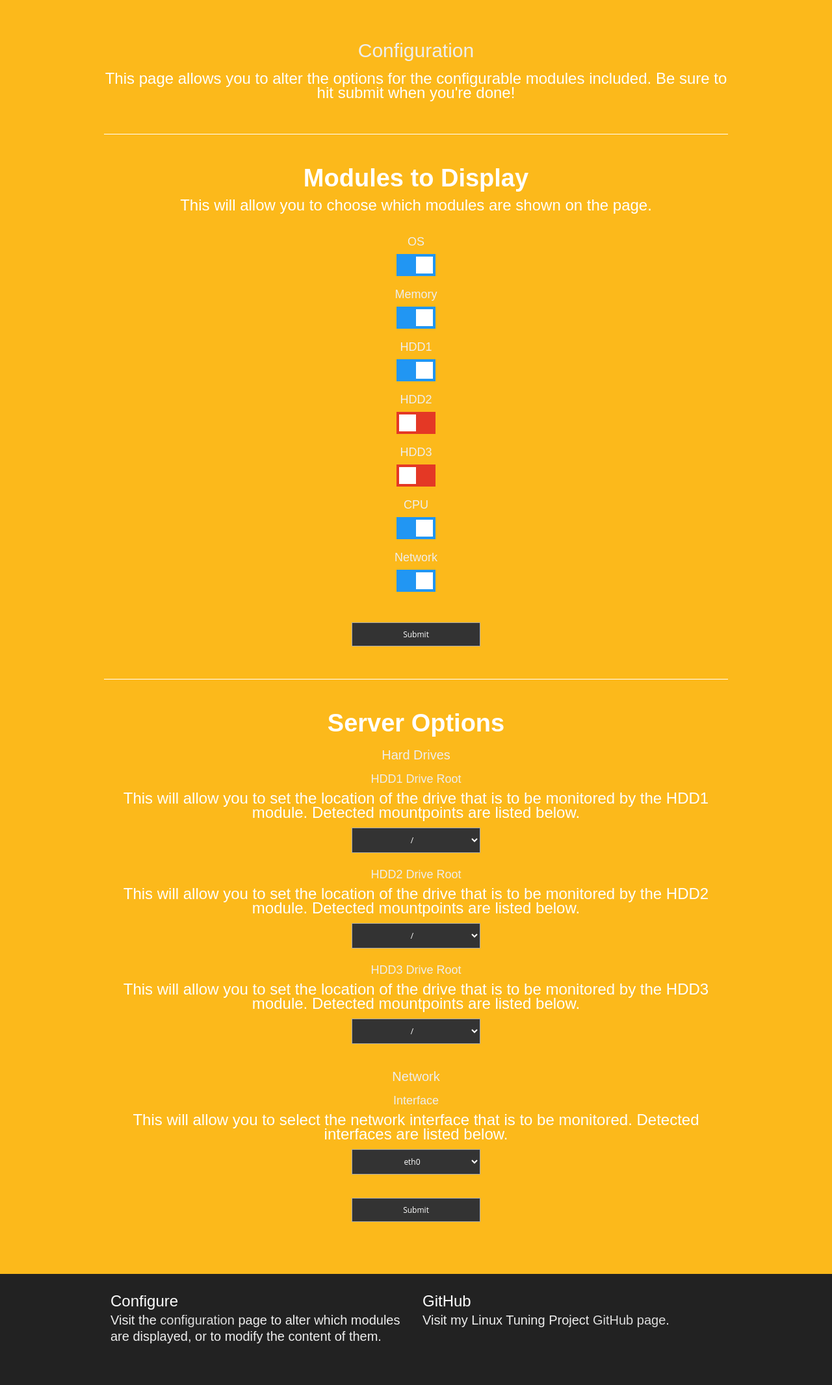
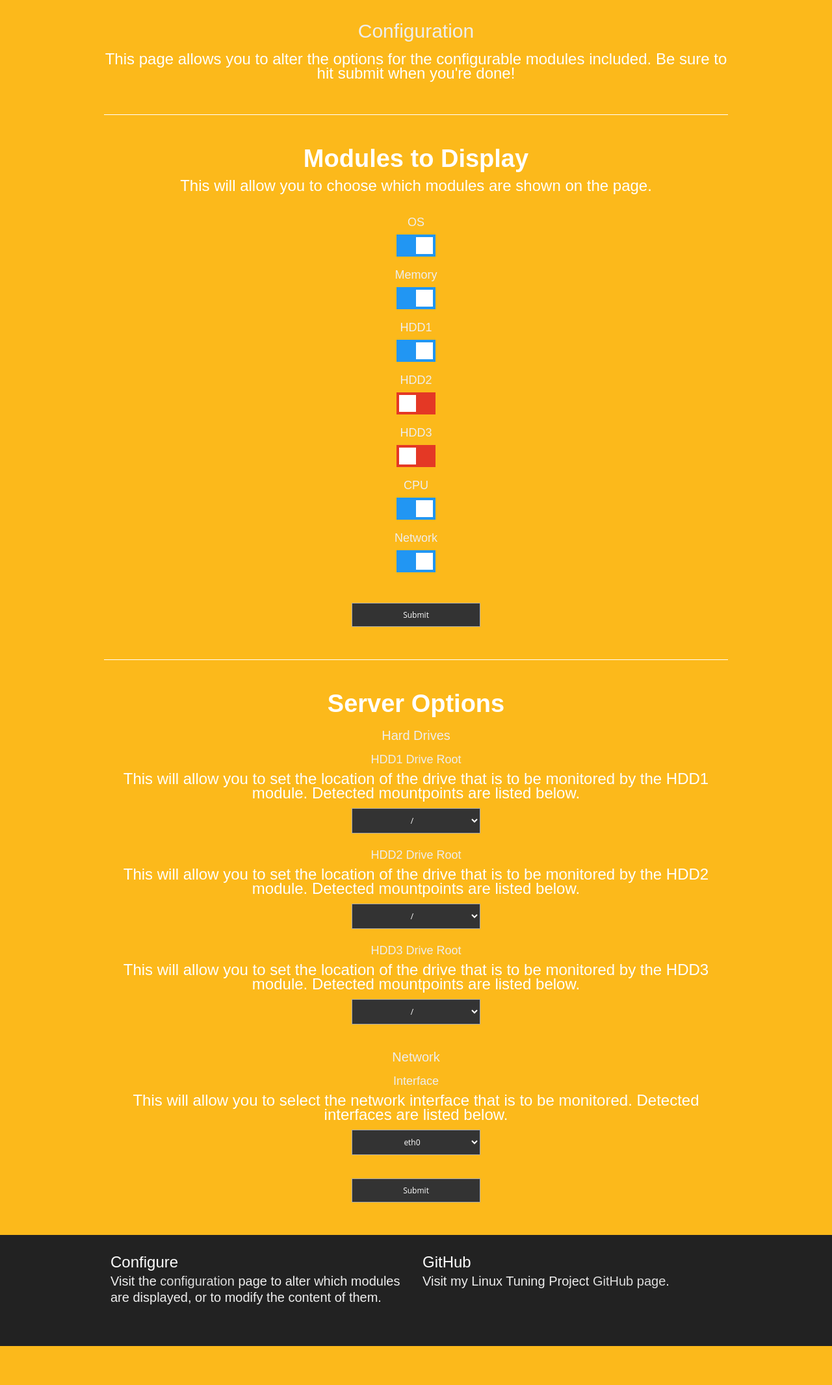
Before and after one commit to nofaralfasi/LinuxTuningProject, a PHP site: page /conf in a window 1280 px wide. Shown: the part 92-2224 px from the top of the page at 65% size. After the commit the page ends 2164 px from the top, so only its background shows below. Run offline with PHP 8.4, Linux system fonts and the light colour scheme.

Commit message:
Add files via upload

```diff
--- a/css/base.css
+++ b/css/base.css
@@ -160,7 +160,7 @@ header {
 	float: left;
 	clear: both;
 	margin: 0;
-	padding: 50px 0;
+	padding: 20px 0;
 	text-align: center;
 	position: relative;
 	z-index: 0;
```
